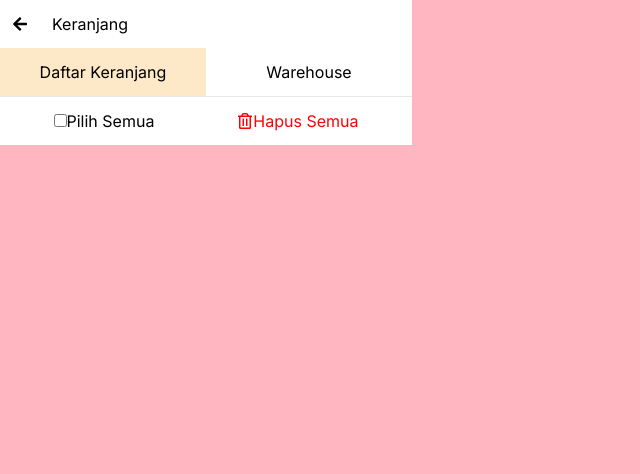
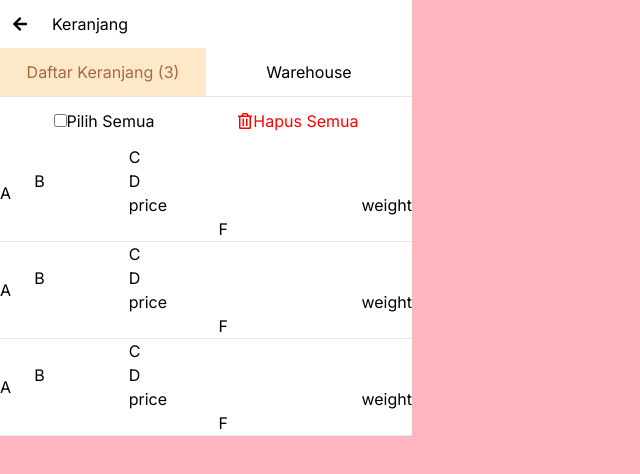
Before and after one commit to Shercosta/master-bagasi, a Next.js app: page / in a window 1280 px wide. Shown: the top 474 px of the page, without its empty margins (0-640 px from the left). Built offline with nearby package versions, Linux system fonts and the light colour scheme.

Commit message:
mapped layout

```diff
--- a/src/app/@keranjang/page.tsx
+++ b/src/app/@keranjang/page.tsx
@@ -1,5 +1,29 @@
 import SelectOrDeleteAll from "@/components/SelectOrDeleteAll";
+import keranjangItem from "@/arrays/keranjangItem";
 
 export default function Keranjang() {
-  return <SelectOrDeleteAll />;
+  return (
+    <>
+      <SelectOrDeleteAll />
+      {keranjangItem.map((item) => (
+        <div className="flex border-b items-center w-full">
+          <div className="w-1/12">A</div>
+          <div className="flex flex-col items-center w-11/12">
+            <div className="flex flex-row items-center w-full">
+              <div className="w-1/4">B</div>
+              <div className="flex flex-col w-3/4">
+                <div>C</div>
+                <div>D</div>
+                <div className="flex flex-row justify-between">
+                  <div>price</div>
+                  <div>weight</div>
+                </div>
+              </div>
+            </div>
+            <div>F</div>
+          </div>
+        </div>
+      ))}
+    </>
+  );
 }
--- a/src/app/page.tsx
+++ b/src/app/page.tsx
@@ -1,5 +1,6 @@
 import { FaArrowLeft } from "react-icons/fa";
 import Link from "next/link";
+import keranjangItem from "@/arrays/keranjangItem";
 
 export default function Home() {
   return (
@@ -12,7 +13,7 @@ export default function Home() {
       </div>
       <div className="flex flex-row border-b">
         <Link className="w-1/2 p-3 text-center active" href="/">
-          Daftar Keranjang
+          Daftar Keranjang ({keranjangItem.length})
         </Link>
         <Link className="w-1/2 p-3 text-center" href="/warehouse">
           Warehouse
--- a/src/app/shercosta.css
+++ b/src/app/shercosta.css
@@ -14,4 +14,5 @@ body {
 
 .active {
   background-color: #fde9c7;
+  color: #a56b40;
 }
--- a/src/app/warehouse/page.tsx
+++ b/src/app/warehouse/page.tsx
@@ -1,5 +1,6 @@
 import { FaArrowLeft } from "react-icons/fa";
 import Link from "next/link";
+import keranjangItem from "@/arrays/keranjangItem";
 
 export default function warehouse() {
   return (
@@ -12,7 +13,7 @@ export default function warehouse() {
       </div>
       <div className="flex flex-row border-b">
         <Link className="w-1/2 p-3 text-center" href="/">
-          Daftar Keranjang
+          Daftar Keranjang ({keranjangItem.length})
         </Link>
         <Link className="w-1/2 p-3 text-center active" href="/warehouse">
           Warehouse
--- /dev/null
+++ b/src/arrays/keranjangItem.ts
@@ -0,0 +1,62 @@
+const keranjangItem = [
+    {
+        id: 1,
+        name: "Milo",
+        pictUrl:
+            "https://www.rajasusu.com/wp-content/uploads/2023/01/MILO-3-IN-1-SACHET-20-X-35GR.jpg",
+        variant: [
+            {
+                type: "Kecil",
+                weight: 0.3,
+                price: 30000,
+            },
+            {
+                type: "Sedang",
+                weight: 0.7,
+                price: 50000,
+            },
+            {
+                type: "Kecil",
+                weight: 1.3,
+                price: 70000,
+            },
+        ],
+    },
+    {
+        id: 2,
+        name: "Beras",
+        pictUrl: "https://img.ws.mms.shopee.co.id/id-11134207-7qula-lgt3yxcf62zg8e",
+        variant: [
+            {
+                type: "5 Kilo",
+                weight: 5,
+                price: 70000,
+            },
+            {
+                type: "10 Kilo",
+                weight: 10,
+                price: 135000,
+            },
+        ],
+    },
+    {
+        id: 3,
+        name: "Keyboard",
+        pictUrl:
+            "https://dorangadget.com/wp-content/uploads/2021/11/Keyboard-Gaming-JETEX-KBX1-4.jpg",
+        variant: [
+            {
+                type: "Blue Switch",
+                weight: 0.5,
+                price: 219500,
+            },
+            {
+                type: "Brown Switch",
+                weight: 0.5,
+                price: 210500,
+            },
+        ],
+    },
+];
+
+export default keranjangItem;
```
Also changed, not shown: src/arrays/items.js (deleted, +0 -60 lines).
